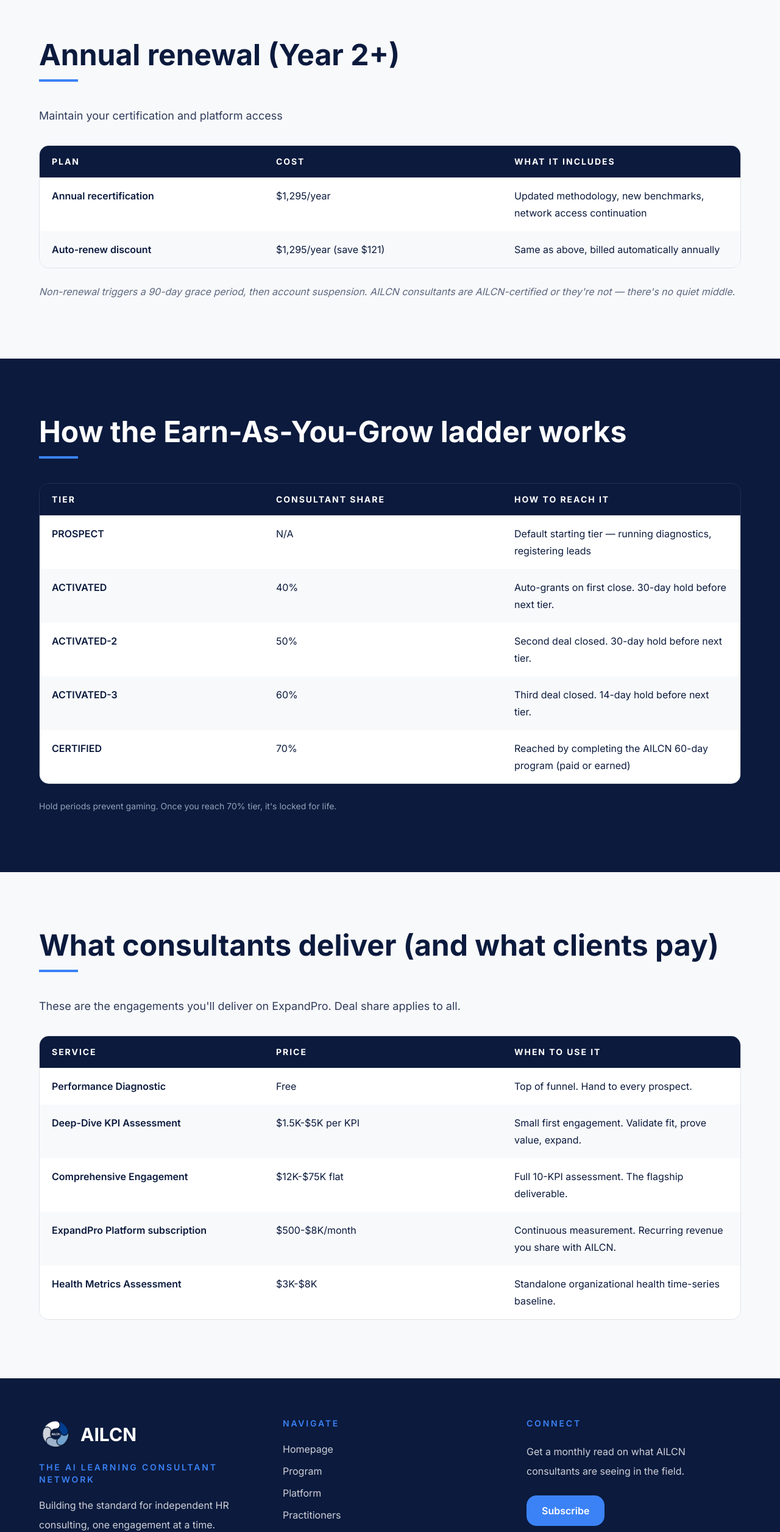
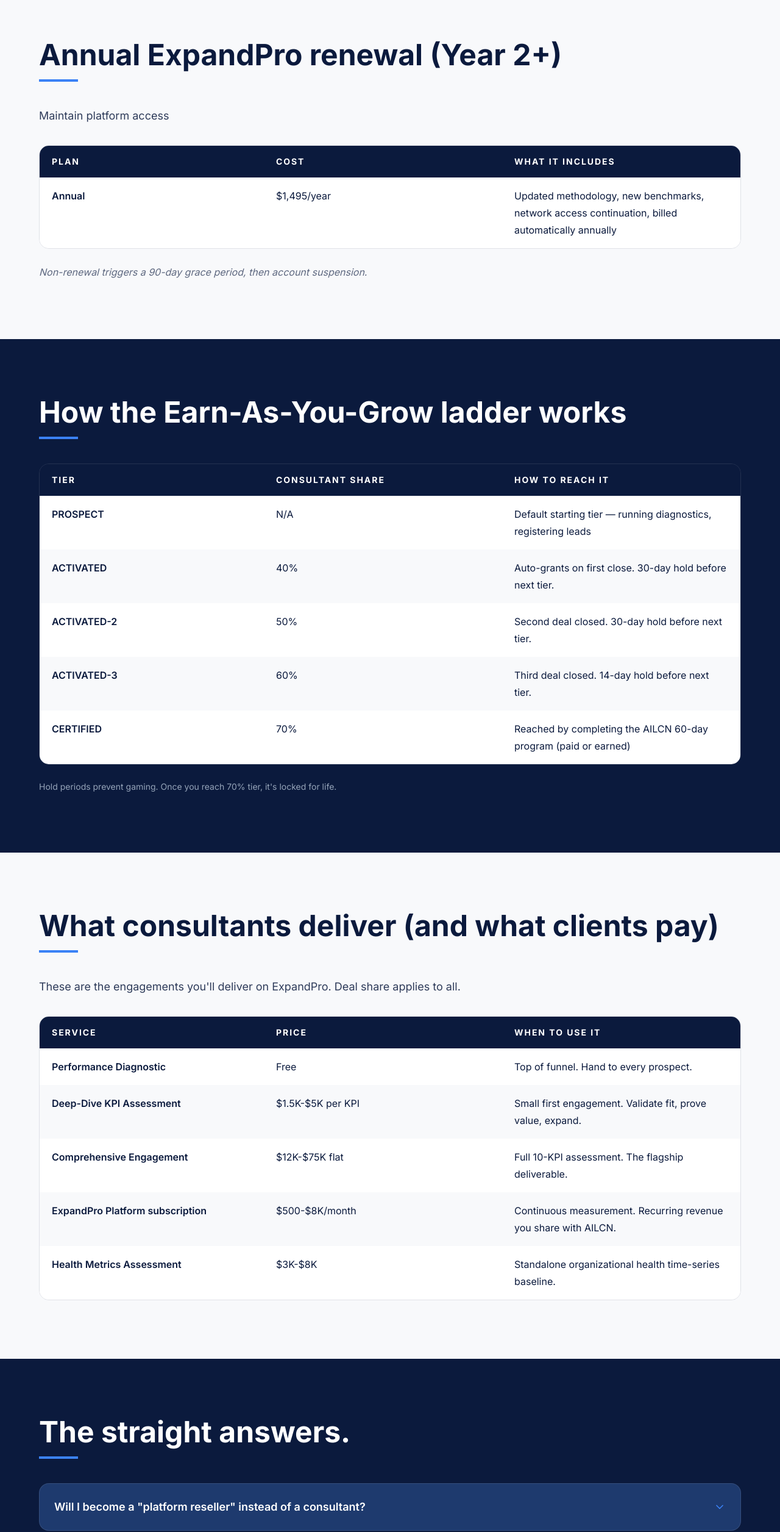
Before and after one commit to rrpadin/ailcn2, a Next.js app: page /pricing in a window 1280 px wide. Shown: the part 2303-4815 px from the top of the page at 61% size. Built offline with nearby package versions, Linux system fonts and the light colour scheme.

Commit message:
Update pricing renewal section and add FAQ

```diff
--- a/src/app/pricing/page.tsx
+++ b/src/app/pricing/page.tsx
@@ -1,7 +1,7 @@
 import type { Metadata } from 'next';
 import type { ReactNode } from 'react';
 
-import { Check, X } from 'lucide-react';
+import { Check, ChevronDown, X } from 'lucide-react';
 
 import { Hero } from '@/components/Hero';
 import { Section } from '@/components/Section';
@@ -94,14 +94,9 @@
 
 const renewalRows: ReactNode[][] = [
   [
-    <RowLabel key="annual-recertification">Annual recertification</RowLabel>,
-    '$1,295/year',
-    'Updated methodology, new benchmarks, network access continuation',
-  ],
-  [
-    <RowLabel key="auto-renew">Auto-renew discount</RowLabel>,
-    '$1,295/year (save $121)',
-    'Same as above, billed automatically annually',
+    <RowLabel key="annual-license">Annual</RowLabel>,
+    '$1,495/year',
+    'Updated methodology, new benchmarks, network access continuation, billed automatically annually',
   ],
 ];
 
@@ -159,6 +154,39 @@
     '$3K-$8K',
     'Standalone organizational health time-series baseline.',
   ],
+];
+
+const faqItems = [
+  {
+    question: 'Will I become a "platform reseller" instead of a consultant?',
+    answer:
+      'No. AILCN is built so you remain the trusted advisor. ExpandPro helps you produce evidence, benchmarks, artifacts, and meeting prep faster, but the strategy, recommendation, and client relationship are still yours.',
+  },
+  {
+    question: 'What happens if I stop renewing or leave the network?',
+    answer:
+      'Your client relationships remain yours. Non-renewal triggers a 90-day grace period, then platform access is suspended until you renew again.',
+  },
+  {
+    question: 'Why would someone choose Fast-Track over the free path?',
+    answer:
+      'If you already have an active pipeline and expect to close multiple deals quickly, Fast-Track usually wins on economics. You start at 70% from Day 1 and add weekly live Q&A plus faster support.',
+  },
+  {
+    question: 'What does the annual ExpandPro renewal actually cover?',
+    answer:
+      'The $1,495 annual renewal keeps your platform access active and keeps your methodology, benchmarks, and network access current for the year ahead.',
+  },
+  {
+    question: 'How long does certification take before I can use it?',
+    answer:
+      'The certification is designed as a 60-day path. Both pricing options lead to the same AILCN certification and the same core platform access.',
+  },
+  {
+    question: 'What kind of consultant is AILCN built for?',
+    answer:
+      'AILCN is built for serious independent consultants who already know how to run a real engagement and want stronger artifacts, better economics, and a defensible standard behind their work.',
+  },
 ];
 
 function RowLabel({ children }: { children: ReactNode }) {
@@ -237,6 +265,29 @@
   );
 }
 
+function FaqItem({
+  question,
+  answer,
+}: {
+  question: string;
+  answer: string;
+}) {
+  return (
+    <details className="group rounded-2xl border border-white/10 bg-navy-soft">
+      <summary className="flex cursor-pointer list-none items-center justify-between gap-6 p-6 text-left text-lg font-semibold leading-7 text-white marker:content-none">
+        <span>{question}</span>
+        <ChevronDown
+          className="h-5 w-5 shrink-0 text-blue transition-transform duration-200 group-open:rotate-180"
+          aria-hidden="true"
+        />
+      </summary>
+      <div className="px-6 pb-6 text-base leading-8 text-white/80">
+        <p>{answer}</p>
+      </div>
+    </details>
+  );
+}
+
 export default function PricingPage() {
   return (
     <>
@@ -275,9 +326,9 @@
       </Section>
 
       <Section background="off-white">
-        <SectionHeading headline="Annual renewal (Year 2+)" />
+        <SectionHeading headline="Annual ExpandPro renewal (Year 2+)" />
         <p className="mb-8 max-w-4xl text-lg leading-8 text-navy/85">
-          Maintain your certification and platform access
+          Maintain platform access
         </p>
         <PricingTable
           caption="Annual renewal pricing"
@@ -285,8 +336,7 @@
           rows={renewalRows}
         />
         <p className="mt-6 text-base italic leading-7 text-navy/65">
-          Non-renewal triggers a 90-day grace period, then account suspension. AILCN consultants
-          are AILCN-certified or they&apos;re not — there&apos;s no quiet middle.
+          Non-renewal triggers a 90-day grace period, then account suspension.
         </p>
       </Section>
 
@@ -314,6 +364,15 @@
           rows={serviceRows}
         />
       </Section>
+
+      <Section background="navy">
+        <SectionHeading headline="The straight answers." />
+        <div className="grid gap-4">
+          {faqItems.map((item) => (
+            <FaqItem key={item.question} question={item.question} answer={item.answer} />
+          ))}
+        </div>
+      </Section>
     </>
   );
 }
```
